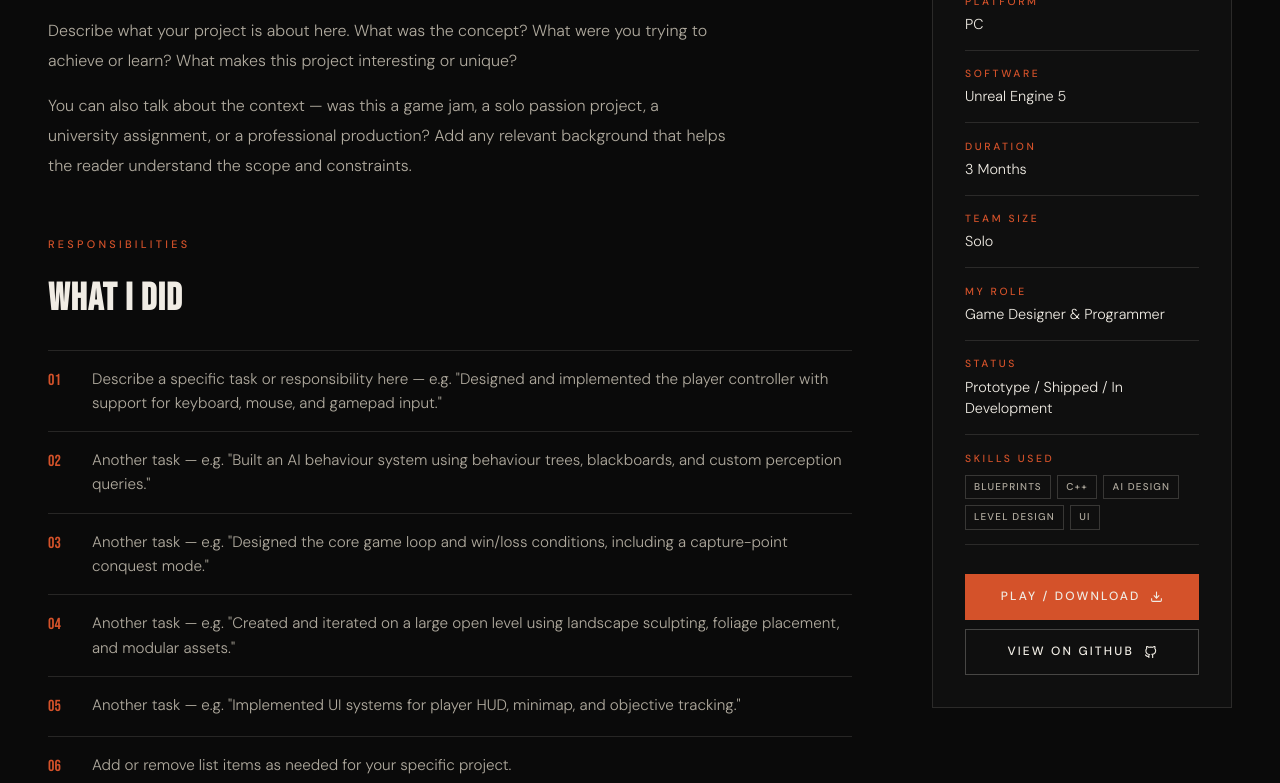
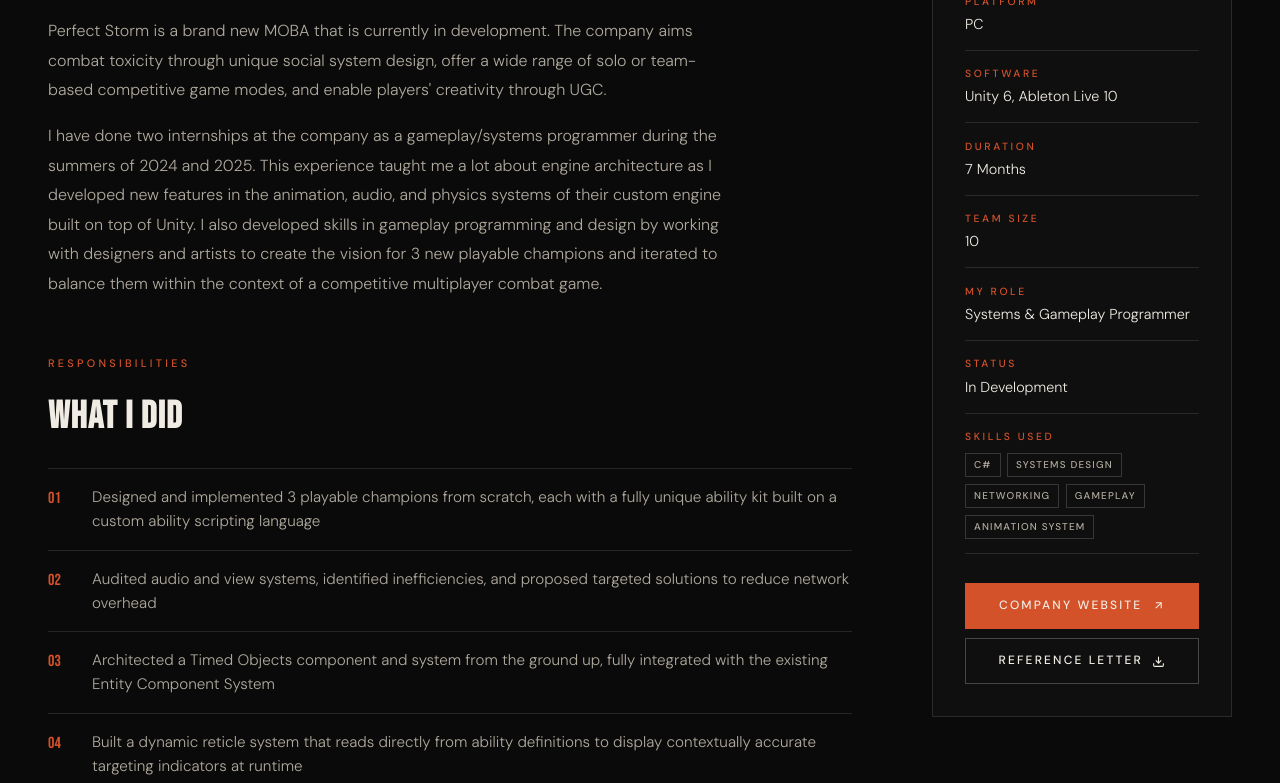
Before and after one commit to Tavio1/portfolio, a plain HTML site: page projects/perfect-storm.html in a window 1280 px wide. Shown: the part 737-1520 px from the top of the page. Drawn offline with Linux system fonts and the light colour scheme.

Commit message:
Perfect Storm project page

```diff
--- a/projects/perfect-storm.html
+++ b/projects/perfect-storm.html
@@ -732,20 +732,26 @@
     <!-- OVERVIEW -->
     <div class="content-section">
       <p class="section-label">Overview</p>
-      <h2 class="section-heading">About the Project</h2>
+      <h2 class="section-heading">About Perfect Storm</h2>
       <div class="overview-text">
         <!--
           TODO: Replace this text with your own project overview.
           Describe: what the game is, your goals, the context (jam, solo, team, class), and any key challenges.
         -->
         <p>
-          Describe what your project is about here. What was the concept? What were you
-          trying to achieve or learn? What makes this project interesting or unique?
+          Perfect Storm is a brand new MOBA that is currently in development. The company
+          aims combat toxicity through unique social system design, offer a wide range of
+          solo or team-based competitive game modes, and enable players' creativity through
+          UGC.
         </p>
         <p>
-          You can also talk about the context — was this a game jam, a solo passion project,
-          a university assignment, or a professional production? Add any relevant background
-          that helps the reader understand the scope and constraints.
+          I have done two internships at the company as a gameplay/systems programmer
+          during the summers of 2024 and 2025. This experience taught me a lot about
+          engine architecture as I developed new features in the animation, audio, and physics
+          systems of their custom engine built on top of Unity. I also developed skills
+          in gameplay programming and design by working with designers and artists to create
+          the vision for 3 new playable champions and iterated to balance them within the
+          context of a competitive multiplayer combat game.
         </p>
       </div>
     </div>
@@ -762,27 +768,35 @@
         -->
         <li>
             <span class="task-num">01</span>
-          <span>Describe a specific task or responsibility here — e.g. "Designed and implemented the player controller with support for keyboard, mouse, and gamepad input."</span>
+            <span>Designed and implemented 3 playable champions from scratch, each with a fully unique ability kit built on a custom ability scripting language</span>
         </li>
         <li>
             <span class="task-num">02</span>
-          <span>Another task — e.g. "Built an AI behaviour system using behaviour trees, blackboards, and custom perception queries."</span>
+            <span>Audited audio and view systems, identified inefficiencies, and proposed targeted solutions to reduce network overhead</span>
         </li>
         <li>
             <span class="task-num">03</span>
-          <span>Another task — e.g. "Designed the core game loop and win/loss conditions, including a capture-point conquest mode."</span>
+            <span>Architected a Timed Objects component and system from the ground up, fully integrated with the existing Entity Component System</span>
         </li>
         <li>
             <span class="task-num">04</span>
-          <span>Another task — e.g. "Created and iterated on a large open level using landscape sculpting, foliage placement, and modular assets."</span>
+            <span>Built a dynamic reticle system that reads directly from ability definitions to display contextually accurate targeting indicators at runtime</span>
         </li>
         <li>
             <span class="task-num">05</span>
-          <span>Another task — e.g. "Implemented UI systems for player HUD, minimap, and objective tracking."</span>
+            <span>Organized and ran playtests with content creators, synthesized feedback, and drove iterative design improvements across multiple champions</span>
         </li>
         <li>
             <span class="task-num">06</span>
-          <span>Add or remove list items as needed for your specific project.</span>
+            <span>Collaborated daily with designers, artists, and engineers across disciplines to align on deliverables and maintain production quality</span>
+        </li>
+        <li>
+            <span class="task-num">07</span>
+            <span>Authored and iterated on VFX, SFX, and animations for new champions to maximize combat readability and clearly communicate ability outcomes to players</span>
+        </li>
+        <li>
+            <span class="task-num">08</span>
+            <span>Conducted thorough QA testing, maintained detailed bug documentation, and worked directly with senior programmers to diagnose and resolve issues</span>
         </li>
       </ul>
     </div>
@@ -828,50 +842,50 @@
 
       <div class="meta-row">
         <span class="meta-key">Software</span>
-        <span class="meta-val">Unreal Engine 5</span>
+        <span class="meta-val">Unity 6, Ableton Live 10</span>
       </div>
 
       <div class="meta-row">
         <span class="meta-key">Duration</span>
-        <span class="meta-val">3 Months</span>
+        <span class="meta-val">7 Months</span>
       </div>
 
       <div class="meta-row">
         <span class="meta-key">Team Size</span>
-        <span class="meta-val">Solo</span>
+        <span class="meta-val">10</span>
       </div>
 
       <div class="meta-row">
         <span class="meta-key">My Role</span>
-        <span class="meta-val">Game Designer &amp; Programmer</span>
+        <span class="meta-val">Systems &amp; Gameplay Programmer</span>
       </div>
 
       <div class="meta-row">
         <span class="meta-key">Status</span>
-        <span class="meta-val">Prototype / Shipped / In Development</span>
+        <span class="meta-val">In Development</span>
       </div>
 
       <div class="meta-row">
         <span class="meta-key">Skills Used</span>
         <div class="meta-tags">
           <!-- Add or remove tags to match your project -->
-          <span class="tag">Blueprints</span>
-          <span class="tag">C++</span>
-          <span class="tag">AI Design</span>
-          <span class="tag">Level Design</span>
-          <span class="tag">UI</span>
+          <span class="tag">C#</span>
+          <span class="tag">Systems Design</span>
+          <span class="tag">Networking</span>
+          <span class="tag">Gameplay</span>
+          <span class="tag">Animation System</span>
         </div>
       </div>
 
       <!-- Optional links — remove any you don't need -->
       <div class="meta-links">
-        <a href="#" class="btn primary">
-          Play / Download
+        <a href="https://perfectstorm.gg/" class="btn primary">
+          Company Website
+          <svg viewBox="0 0 24 24"><line x1="7" y1="17" x2="17" y2="7"/><polyline points="7 7 17 7 17 17"/></svg>
+        </a>
+        <a href="../assets/perfect-storm/Ottavio Letter of Completion.pdf" class="btn">
+          Reference Letter
           <svg viewBox="0 0 24 24"><path d="M21 15v4a2 2 0 0 1-2 2H5a2 2 0 0 1-2-2v-4"/><polyline points="7 10 12 15 17 10"/><line x1="12" y1="15" x2="12" y2="3"/></svg>
-        </a>
-        <a href="#" class="btn">
-          View on GitHub
-          <svg viewBox="0 0 24 24"><path d="M9 19c-5 1.5-5-2.5-7-3m14 6v-3.87a3.37 3.37 0 0 0-.94-2.61c3.14-.35 6.44-1.54 6.44-7A5.44 5.44 0 0 0 20 4.77 5.07 5.07 0 0 0 19.91 1S18.73.65 16 2.48a13.38 13.38 0 0 0-7 0C6.27.65 5.09 1 5.09 1A5.07 5.07 0 0 0 5 4.77a5.44 5.44 0 0 0-1.5 3.78c0 5.42 3.3 6.61 6.44 7A3.37 3.37 0 0 0 9 18.13V22"/></svg>
         </a>
       </div>
     </div>
```
Also changed, not shown: 1 other file. Lines whose indentation alone changed are shown as unchanged.
